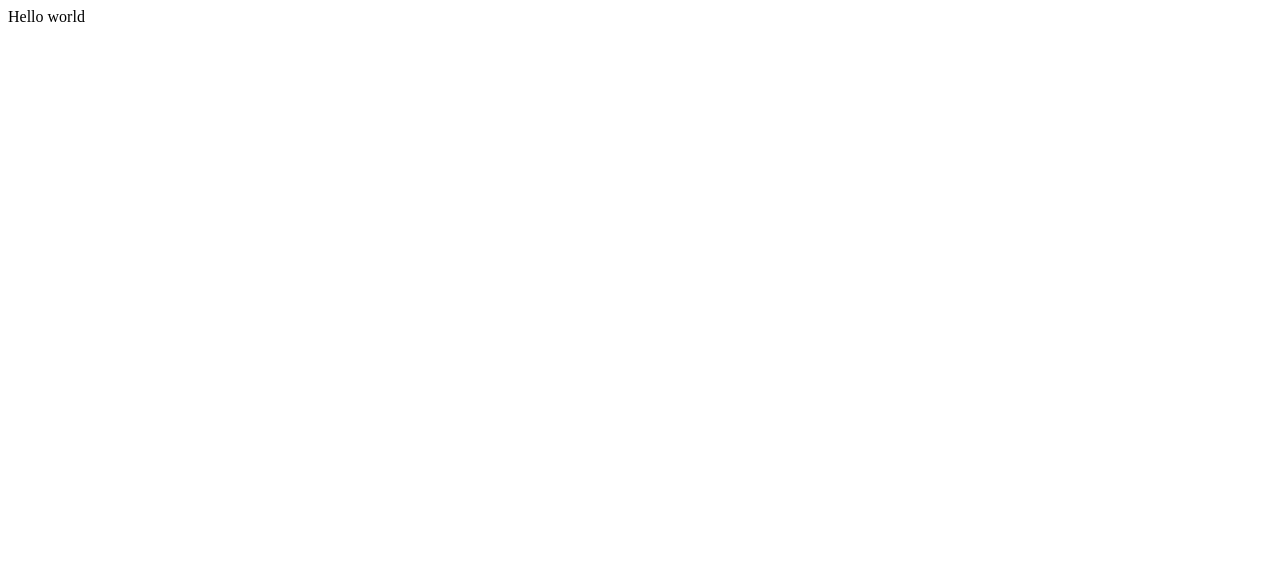
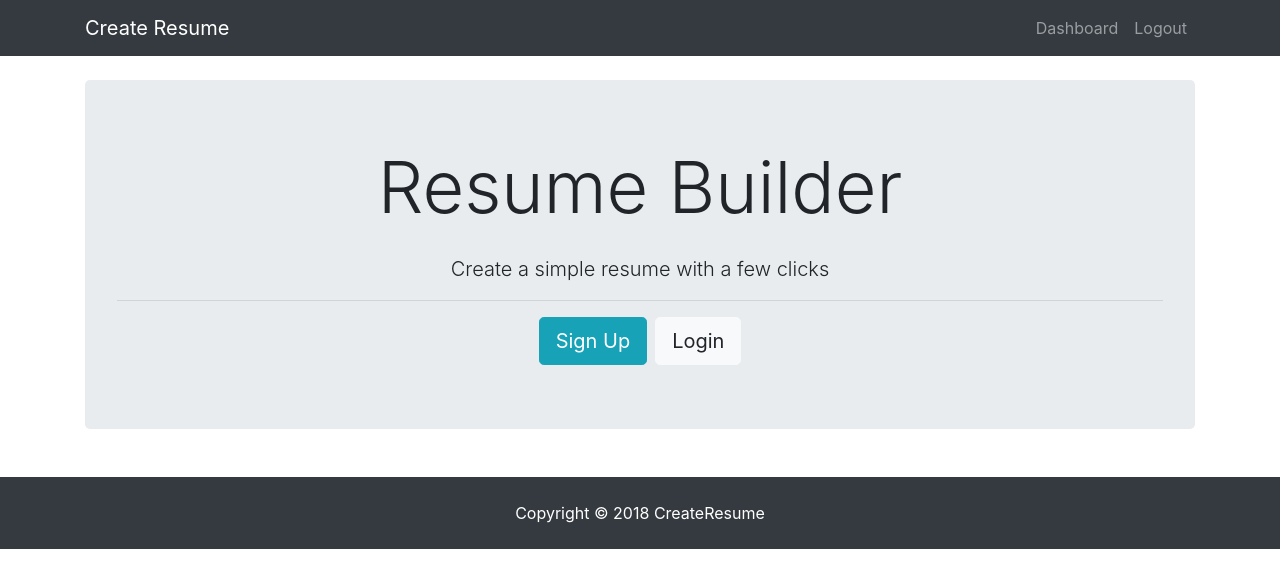
Before and after one commit to lappang-cheung/resumeCreator, a React app in the folder client/: page / in a window 1280 px wide. Built offline with nearby package versions, Linux system fonts and the light colour scheme.

Commit message:
using bootstrap temporary for styling

```diff
--- a/client/public/index.html
+++ b/client/public/index.html
@@ -3,8 +3,11 @@
   <head>
     <meta charset="utf-8">
     <link rel="shortcut icon" href="%PUBLIC_URL%/favicon.ico">
+    <link rel="stylesheet" href="https://stackpath.bootstrapcdn.com/bootstrap/4.1.3/css/bootstrap.min.css">
+    <link rel="stylesheet" href="https://stackpath.bootstrapcdn.com/font-awesome/4.7.0/css/font-awesome.min.css">
     <meta name="viewport" content="width=device-width, initial-scale=1, shrink-to-fit=no">
     <meta name="theme-color" content="#000000">
+
     <!--
       manifest.json provides metadata used when your web app is added to the
       homescreen on Android. See https://developers.google.com/web/fundamentals/web-app-manifest/
@@ -19,7 +22,7 @@
       work correctly both with client-side routing and a non-root public URL.
       Learn how to configure a non-root public URL by running `npm run build`.
     -->
-    <title>React App</title>
+    <title>Resume Creator | Fast & Simple</title>
   </head>
   <body>
     <noscript>
@@ -36,5 +39,8 @@
       To begin the development, run `npm start` or `yarn start`.
       To create a production bundle, use `npm run build` or `yarn build`.
     -->
+    <script src="https://code.jquery.com/jquery-3.3.1.slim.min.js"></script>
+    <script sec="https://cdnjs.cloudflare.com/ajax/libs/popper.js/1.14.3/umd/popper.min.js"></script>
+    <script src="https://stackpath.bootstrapcdn.com/bootstrap/4.1.3/js/bootstrap.min.js"></script>
   </body>
 </html>
--- a/client/src/components/App.js
+++ b/client/src/components/App.js
@@ -1,11 +1,17 @@
 import React, { Component } from 'react'
+
+import Navbar from '../components/layout/Navbar'
+import Landing from '../components/layout/Landing'
+import Footer from '../components/layout/Footer'
 
 class App extends Component {
     render() {
         return (
-            <div>
-                Hello world
-            </div>
+            <>
+                <Navbar />
+                <Landing />
+                <Footer />
+            </>
         )
     }
 }
--- /dev/null
+++ b/client/src/components/layout/Footer.js
@@ -0,0 +1,11 @@
+import React from 'react'
+
+const Footer = ()  => {
+    return (
+        <footer className="bg-dark text-white mt-5 p-4 text-center">
+            Copyright &copy; {new Date().getFullYear()} CreateResume
+        </footer>
+    )
+}
+
+export default Footer
--- /dev/null
+++ b/client/src/components/layout/Landing.js
@@ -0,0 +1,27 @@
+import React, { Component } from 'react'
+
+class Landing extends Component {
+    render() {
+        return (
+            <div className="landing">
+                <div className="dark-overlay landing-inner">
+                    <div className="container">
+                        <div className="jumbotron">
+                            <div className="row">
+                                <div className="col-md-12 text-center">
+                                    <h1 className="display-3 mb-4">Resume Builder</h1>
+                                    <p className="lead"> Create a simple resume with a few clicks</p>
+                                    <hr />
+                                    <a href="#!" className="btn btn-lg btn-info mr-2">Sign Up</a>
+                                    <a href="#!" className="btn btn-lg btn-light">Login</a>
+                                </div>
+                            </div>
+                        </div>
+                    </div>
+                </div>
+            </div>
+        )
+    }
+}
+
+export default Landing
--- /dev/null
+++ b/client/src/components/layout/Navbar.js
@@ -0,0 +1,34 @@
+import React, { Component } from 'react'
+
+class Navbar extends Component {
+    render() {
+        return (
+            <nav className="navbar navbar-expand-sm navbar-dark bg-dark mb-4">
+                <div className="container">
+                    <a className="navbar-brand" href="#!">Create Resume</a>
+                    <button className="navbar-toggler" type="button" data-toggle="collapse" data-target="#mobile-nav">
+                        <span className="navbar-toggler-icon"></span>
+                    </button>
+
+                    <div className="collapse navbar-collapse" id="mobile-nav">
+
+                        <ul className="navbar-nav ml-auto">
+                            <li className="nav-item">
+                                <a className="nav-link" href="dashboard.html">
+                                    Dashboard
+                                </a>
+                            </li>
+                            <li className="nav-item">
+                                <a className="nav-link" href="#!">
+                                Logout
+                                </a>
+                            </li>
+                        </ul>
+                    </div>
+                </div>
+            </nav>
+        )
+    }
+}
+
+export default Navbar
--- a/package.json
+++ b/package.json
@@ -9,6 +9,7 @@
     "client-install": "cd client & yarn install",
     "server": "nodemon lib/server.js",
     "client": "cd client && yarn start",
+    "start": "concurrently \"yarn server\" \"yarn client\"",
     "sass": "node-sass -w client/static/scss/ -o client/static/styles/ --recursive"
   },
   "repository": {
@@ -29,6 +30,7 @@
   "homepage": "https://github.com/lappang-cheung/resumeCreator#readme",
   "dependencies": {
     "body-parser": "^1.18.3",
+    "concurrently": "^4.0.1",
     "express": "^4.16.3",
     "jsonwebtoken": "^8.3.0",
     "mongoose": "^5.2.8",
```
